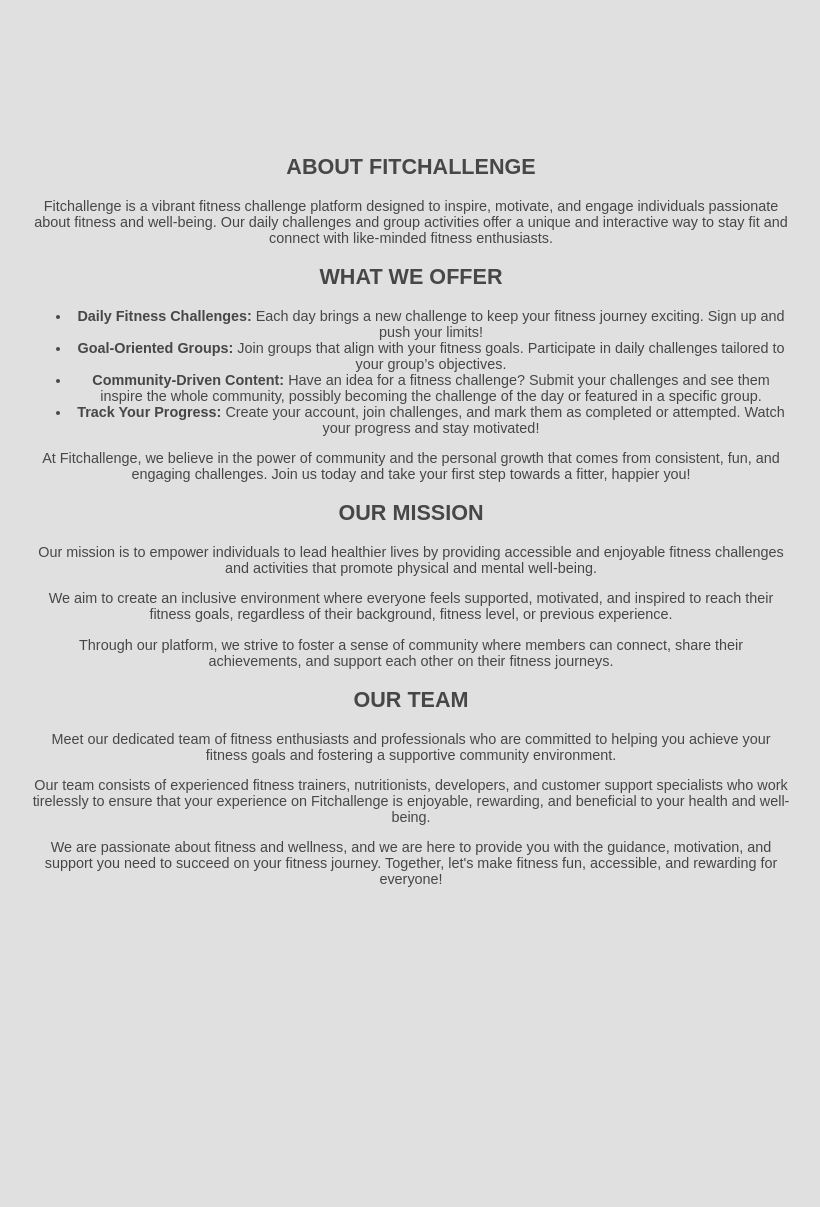
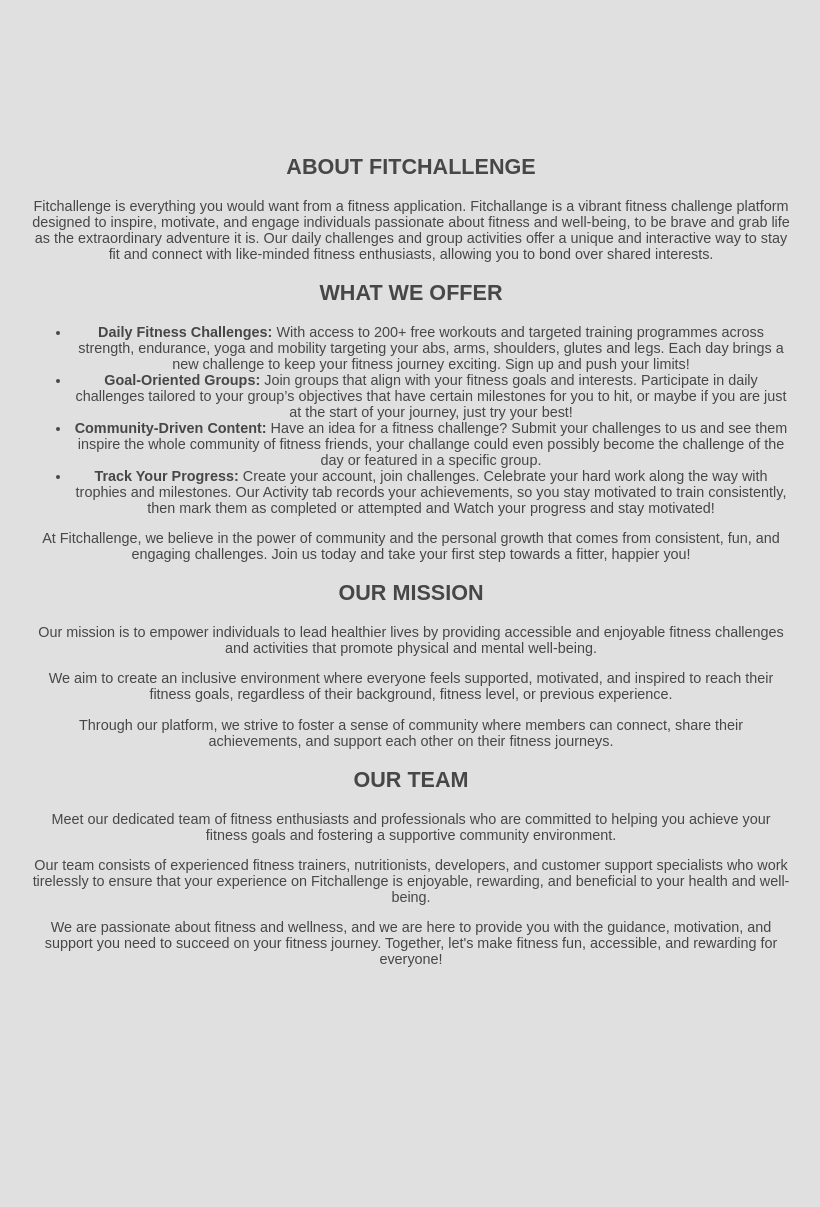
Before and after one commit to AdamG00/Web-Application-Group-Project, a Django app: page /about/ in a window 1280 px wide. Shown: the part 196-1403 px from the top of the page, without its empty margins (229-1049 px from the left). Run offline with Django 3.2, Linux system fonts and the light colour scheme; data comes from the database, SQL or seed files in the repository.

Commit message:
about page

```diff
--- a/ca229_project_root/pages/templates/pages/aboutpage.html
+++ b/ca229_project_root/pages/templates/pages/aboutpage.html
@@ -27,20 +27,30 @@
 
     <div class="section">
         <h1>ABOUT FITCHALLENGE</h1>
-        <p>Fitchallenge is a vibrant fitness challenge platform designed to inspire, motivate,
-            and engage individuals passionate about fitness and well-being. Our daily challenges
-            and group activities offer a unique and interactive way to stay fit and connect with
-            like-minded fitness enthusiasts.</p>
+        <p>Fitchallenge is everything you would want from a fitness application. Fitchallange is a vibrant fitness challenge platform
+            designed to inspire, motivate, and engage individuals passionate about fitness and well-being, to be brave and grab life
+            as the extraordinary adventure it is. Our daily challenges and group activities offer a unique and interactive
+            way to stay fit and connect with like-minded fitness enthusiasts, allowing you to bond over shared interests.</p>
     </div>
 
     <div class="section">
         <h2>WHAT WE OFFER</h2>
         {% autoescape off %}
         <ul>
-            <li><strong>Daily Fitness Challenges:</strong> Each day brings a new challenge to keep your fitness journey exciting. Sign up and push your limits!</li>
-            <li><strong>Goal-Oriented Groups:</strong> Join groups that align with your fitness goals. Participate in daily challenges tailored to your group’s objectives.</li>
-            <li><strong>Community-Driven Content:</strong> Have an idea for a fitness challenge? Submit your challenges and see them inspire the whole community, possibly becoming the challenge of the day or featured in a specific group.</li>
-            <li><strong>Track Your Progress:</strong> Create your account, join challenges, and mark them as completed or attempted. Watch your progress and stay motivated!</li>
+            <li><strong>Daily Fitness Challenges:</strong> With access to 200+ free workouts and targeted training programmes across
+                strength, endurance, yoga and mobility targeting your abs, arms, shoulders, glutes and legs.
+                Each day brings a new challenge to keep your fitness journey exciting.
+                Sign up and push your limits!</li>
+            <li><strong>Goal-Oriented Groups:</strong> Join groups that align with your fitness goals and interests. Participate in daily
+                challenges tailored to your group’s objectives that have certain milestones for you to hit, or maybe if you are just at the
+            start of your journey, just try your best!</li>
+            <li><strong>Community-Driven Content:</strong> Have an idea for a fitness challenge? Submit your challenges to us and
+                see them inspire the whole community of fitness friends, your challange could even possibly become the challenge of the day
+                or featured in a specific group.</li>
+            <li><strong>Track Your Progress:</strong> Create your account, join challenges. Celebrate your hard work along the way
+                with trophies and milestones.
+                Our Activity tab records your achievements, so you stay motivated to train consistently, then mark them as completed or
+                attempted and Watch your progress and stay motivated!</li>
         </ul>
         {% endautoescape %}
     </div>
@@ -53,16 +63,24 @@
 
     <div class="section">
         <h2>OUR MISSION</h2>
-        <p>Our mission is to empower individuals to lead healthier lives by providing accessible and enjoyable fitness challenges and activities that promote physical and mental well-being.</p>
-        <p>We aim to create an inclusive environment where everyone feels supported, motivated, and inspired to reach their fitness goals, regardless of their background, fitness level, or previous experience.</p>
-        <p>Through our platform, we strive to foster a sense of community where members can connect, share their achievements, and support each other on their fitness journeys.</p>
+        <p>Our mission is to empower individuals to lead healthier lives by providing accessible and enjoyable fitness challenges
+            and activities that promote physical and mental well-being.</p>
+        <p>We aim to create an inclusive environment where everyone feels supported, motivated, and inspired to reach their
+            fitness goals, regardless of their background, fitness level, or previous experience.</p>
+        <p>Through our platform, we strive to foster a sense of community where members can connect, share their achievements,
+            and support each other on their fitness journeys.</p>
     </div>
 
     <div class="section">
         <h2>OUR TEAM</h2>
-        <p>Meet our dedicated team of fitness enthusiasts and professionals who are committed to helping you achieve your fitness goals and fostering a supportive community environment.</p>
-        <p>Our team consists of experienced fitness trainers, nutritionists, developers, and customer support specialists who work tirelessly to ensure that your experience on Fitchallenge is enjoyable, rewarding, and beneficial to your health and well-being.</p>
-        <p>We are passionate about fitness and wellness, and we are here to provide you with the guidance, motivation, and support you need to succeed on your fitness journey. Together, let's make fitness fun, accessible, and rewarding for everyone!</p>
+        <p>Meet our dedicated team of fitness enthusiasts and professionals who are committed to helping you achieve your fitness goals
+            and fostering a supportive community environment.</p>
+        <p>Our team consists of experienced fitness trainers, nutritionists, developers, and customer support specialists
+            who work tirelessly to ensure that your experience on Fitchallenge is enjoyable, rewarding, and beneficial
+            to your health and well-being.</p>
+        <p>We are passionate about fitness and wellness, and we are here to provide you with the guidance, motivation, and
+            support you need to succeed on your fitness journey. Together, let's make fitness fun, accessible, and rewarding
+            for everyone!</p>
     </div>
 </div>
 {% endblock main_content %}
```
Also changed, not shown: 4 other files.
